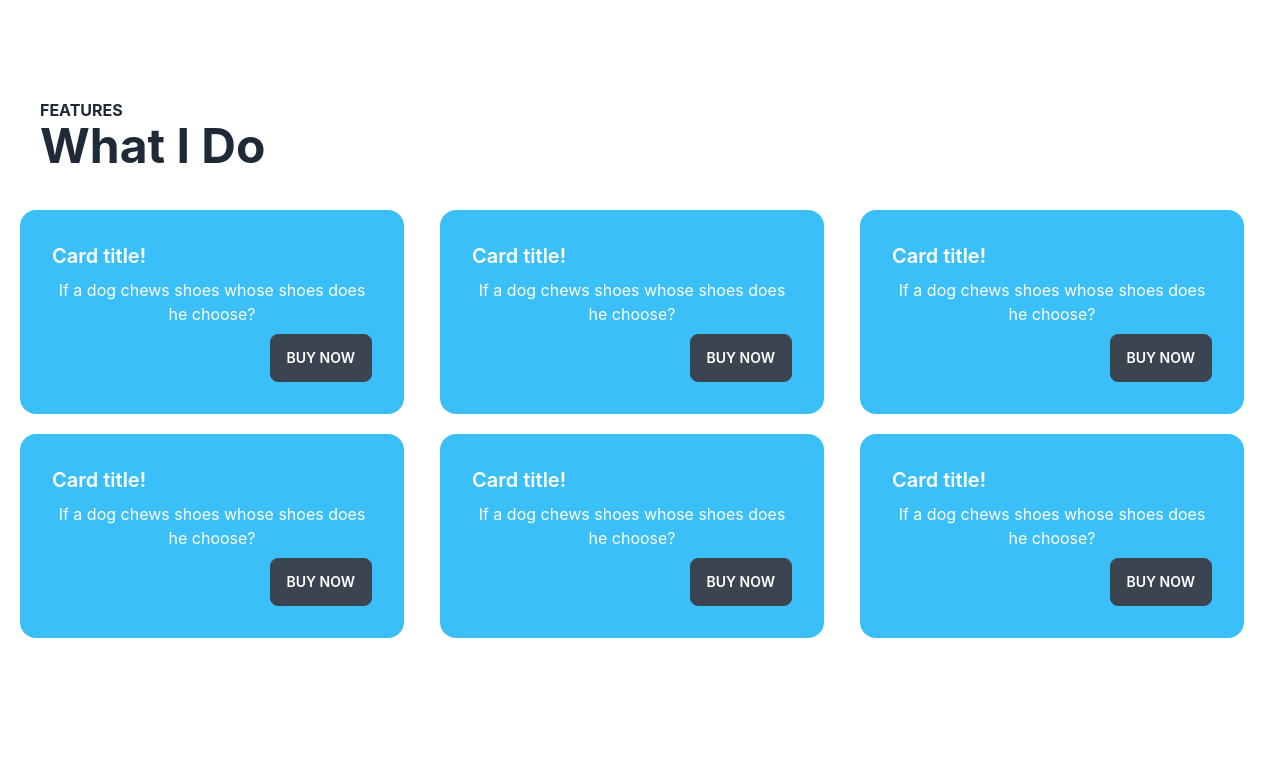
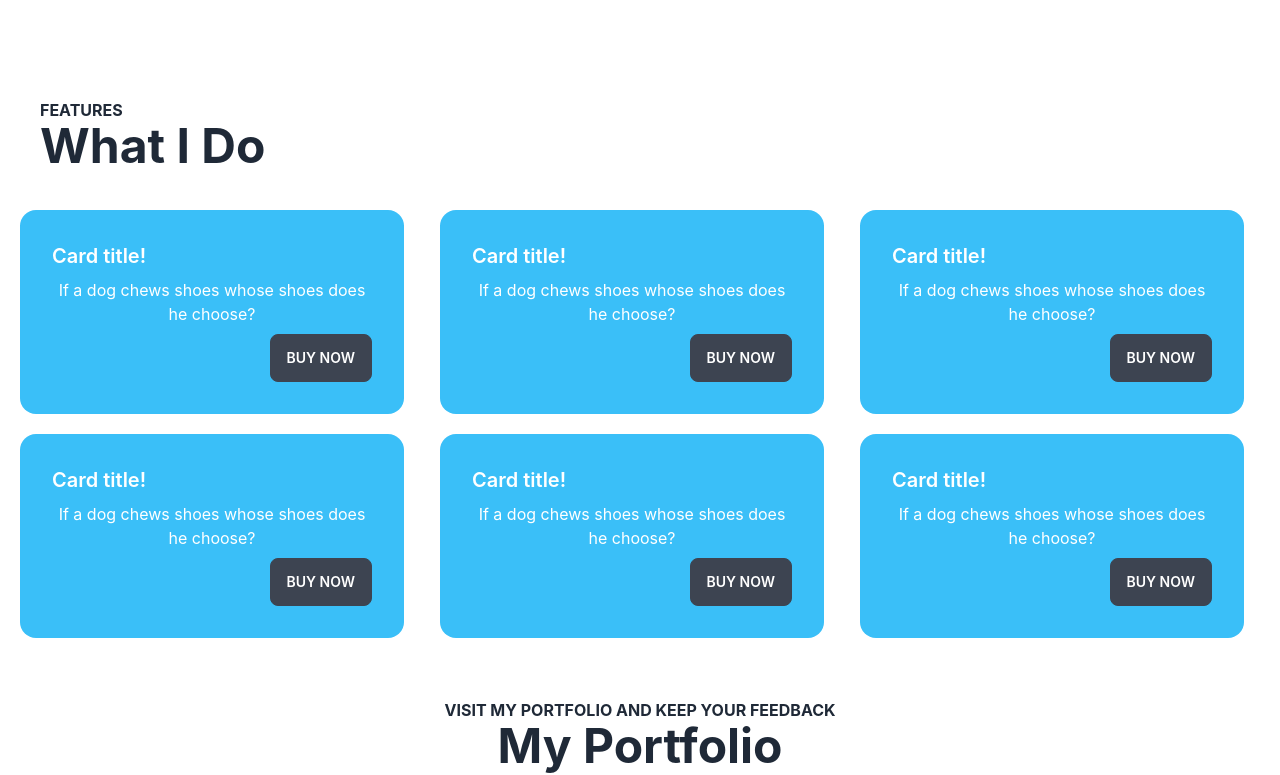
Before and after one commit to Emlakhossain/portfolio, a React (Create React App) app: page / in a window 1280 px wide. Shown: the part 538-1313 px from the top of the page. Before the commit the page ends 1236 px from the top, so only its background shows below. Built offline with nearby package versions, Linux system fonts and the light colour scheme.

Commit message:
added another portfolio

```diff
--- a/src/App.js
+++ b/src/App.js
@@ -4,6 +4,7 @@ import { Button } from '@mui/material';
 import Navbar from './Page/Navbar/Navbar';
 import Banner from './Page/Banner/Banner';
 import Features from './Page/Features/Features';
+import Portfolio from './Page/Portfolio/Portfolio';
 
 function App() {
   return (
@@ -11,6 +12,7 @@ function App() {
       <Navbar></Navbar>
       <Banner></Banner>
       <Features></Features>
+      <Portfolio></Portfolio>
     </div>
   );
 }
--- /dev/null
+++ b/src/Page/Portfolio/Portfolio.js
@@ -0,0 +1,12 @@
+import React from 'react';
+
+const Portfolio = () => {
+    return (
+        <div>
+            <h4 className='font-bold'>VISIT MY PORTFOLIO AND KEEP YOUR FEEDBACK</h4>
+            <h1 className='text-5xl font-bold'>My Portfolio</h1>
+        </div>
+    );
+};
+
+export default Portfolio;
```
